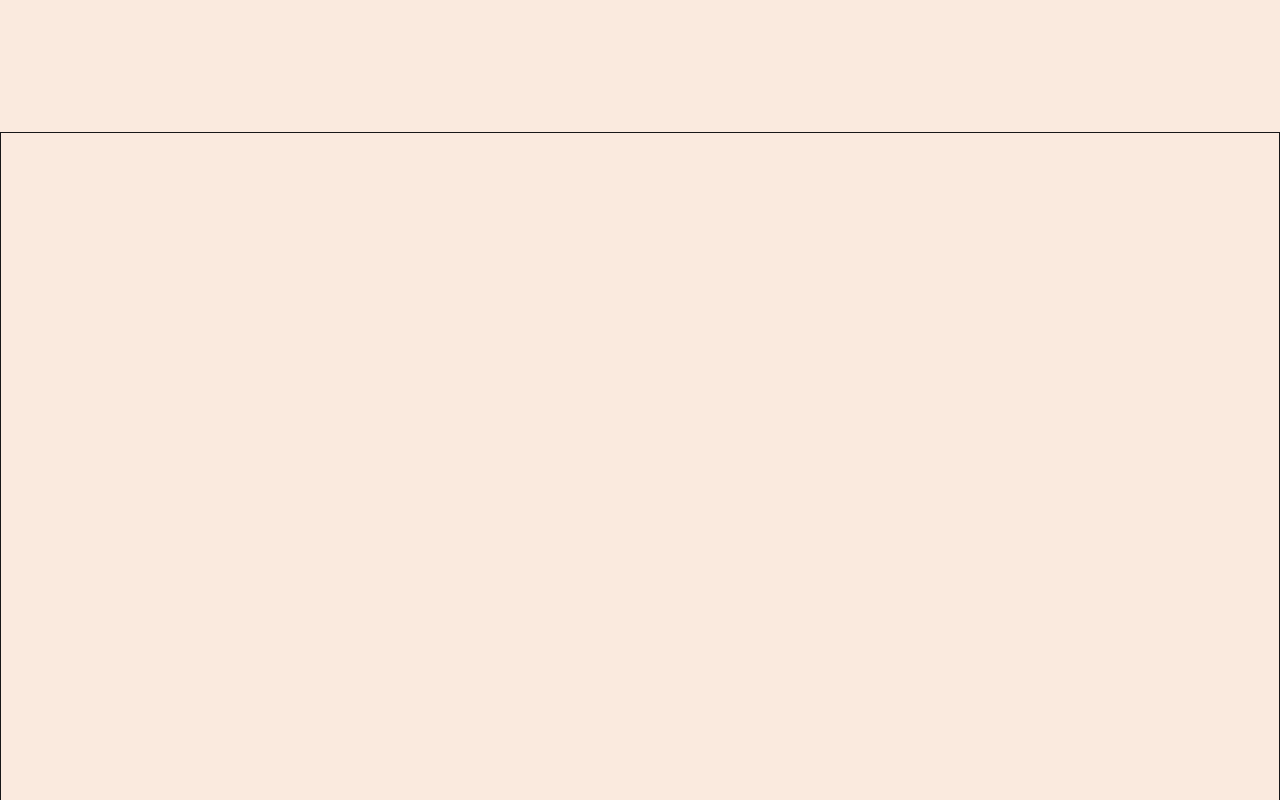
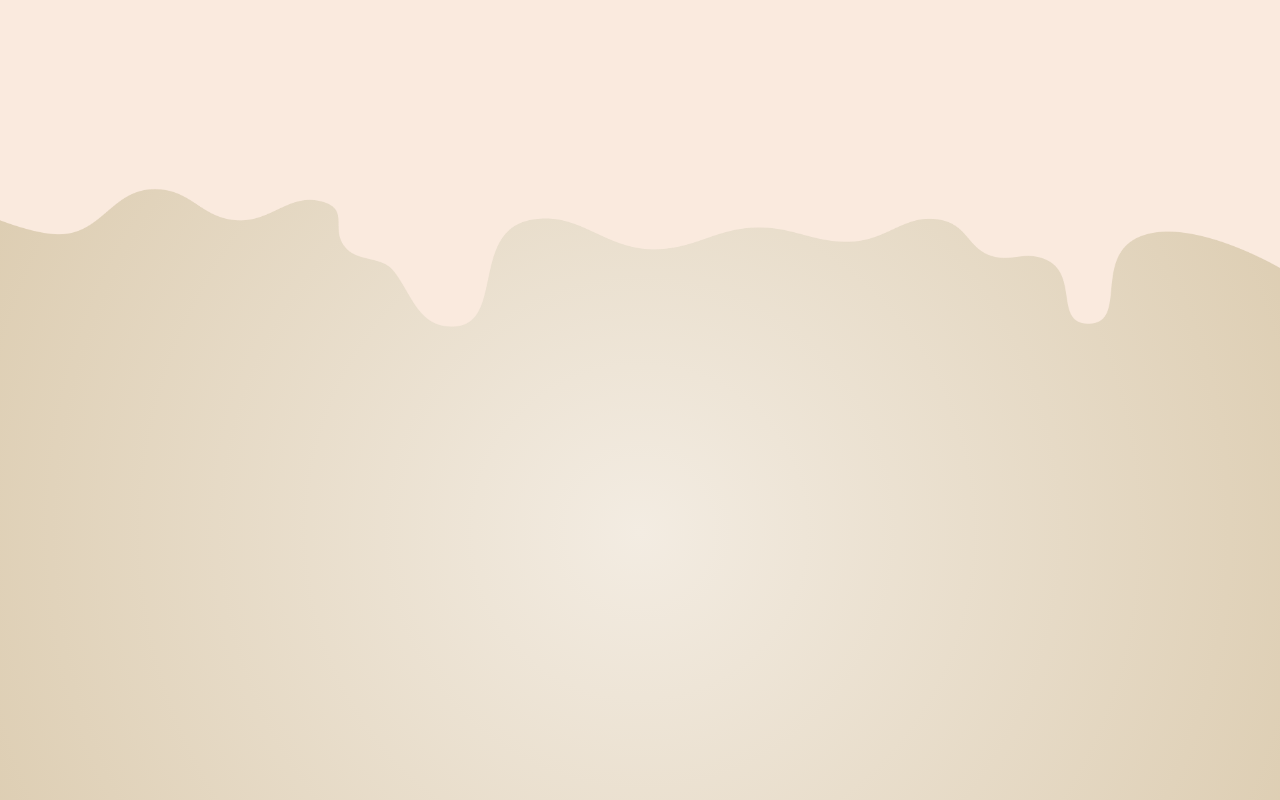
Before and after one commit to kirtan-thakkar/spylt, a Next.js app: page / in a window 1280 px wide. Shown: the part 5960-6760 px from the top of the page. Built offline with nearby package versions, Linux system fonts and the light colour scheme; a web font is replaced by a local one.

Commit message:
Initialised Nutrition.jsx

```diff
--- a/app/page.jsx
+++ b/app/page.jsx
@@ -6,6 +6,7 @@ import FlavourPage from "@/components/Flavour";
 import { ScrollTrigger, ScrollSmoother } from "gsap/all";
 import gsap from "gsap";
 import { useGSAP } from "@gsap/react";
+import NutritionPage from "@/components/Nutrition";
 gsap.registerPlugin(ScrollTrigger, ScrollSmoother);
 export default function Home() {
   useGSAP(() => {
@@ -22,6 +23,7 @@ export default function Home() {
           <Hero />
           <MessagePage />
           <FlavourPage />
+          <NutritionPage />
           <div className="h-dvh border border-neutral-900" />
         </div>
       </div>
--- a/components/FlavourSlider.jsx
+++ b/components/FlavourSlider.jsx
@@ -2,8 +2,10 @@ import { flavorlists } from "@/app/constants";
 import { useGSAP } from "@gsap/react";
 import gsap from "gsap";
 import { useRef } from "react";
+import { useMediaQuery } from "react-responsive";
 const FlavourSlider = () => {
   const sliderRef = useRef(null);
+  const isTablet  = useMediaQuery({ query: "(max-width: 1024px)" });
   useGSAP(() => {
     const section = sliderRef.current;
     const scrollAmount = section.scrollWidth - window.innerWidth;
--- /dev/null
+++ b/components/Nutrition.jsx
@@ -0,0 +1,9 @@
+const NutritionPage = ()=>{
+    return (
+        <section className="nutrition-section">
+            <img src="/images/slider-dip.png" alt="slider" className="w-full object-cover" />
+
+        </section>
+    )
+}
+export default NutritionPage;
```
